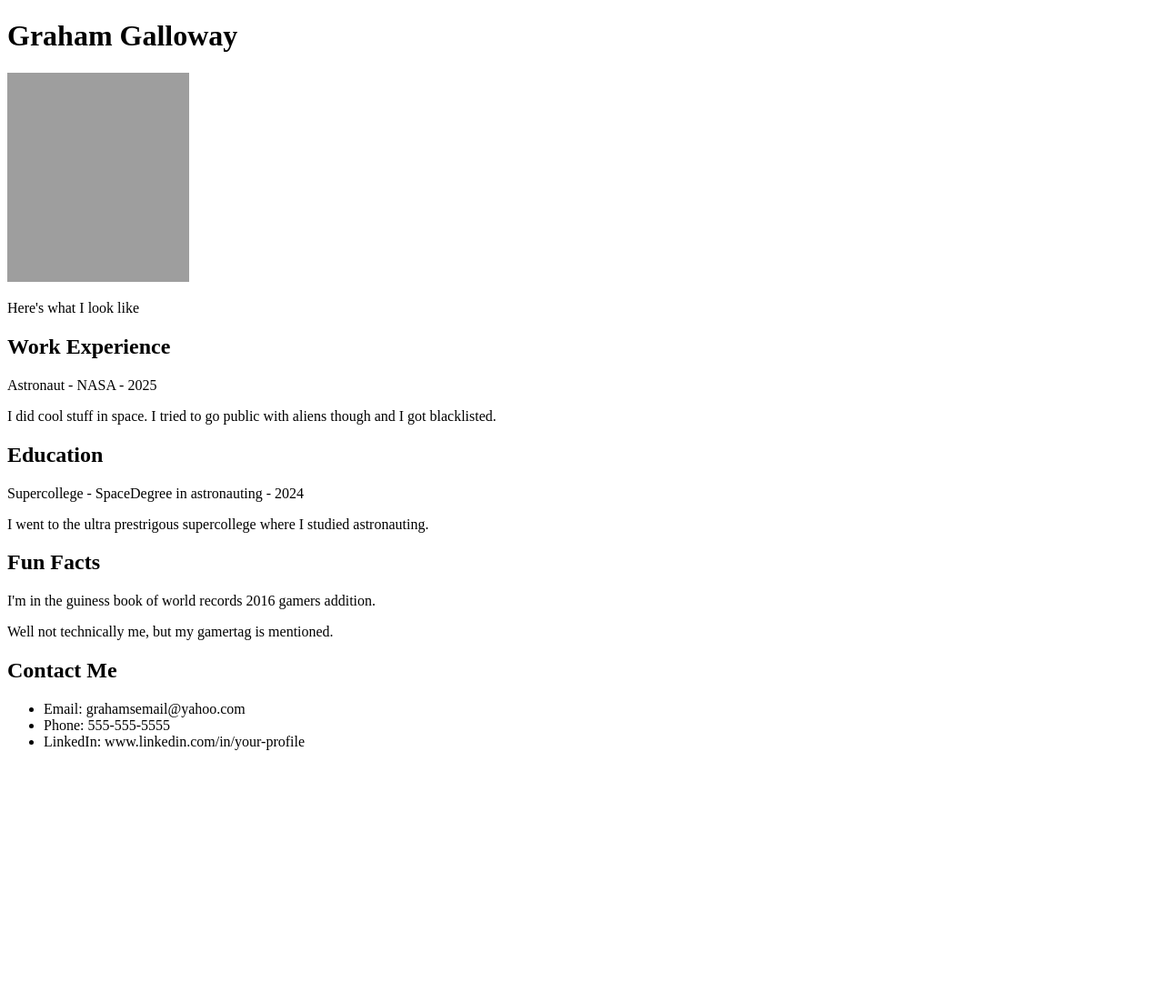
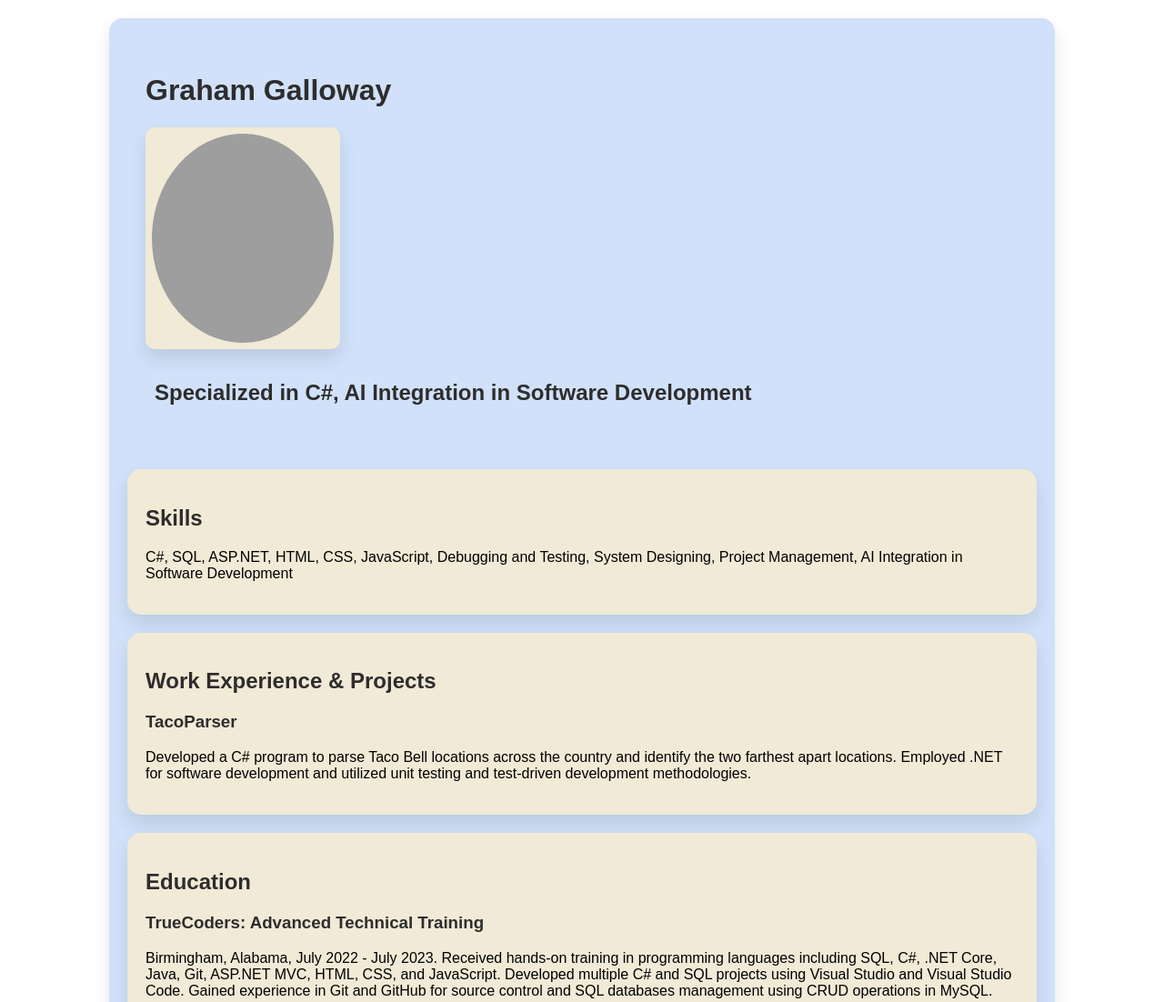
Before and after one commit to Grahamgg/HTML-Portfolio-site, a plain HTML site: page Index.html in a window 1280 px wide. Shown: the top 1102 px of the page at 91% size. Before the commit the page ends 841 px from the top, so only its background shows below. Drawn offline with Linux system fonts and the light colour scheme; grey boxes are pictures that could not be loaded.

Commit message:
added css and modified the website text

```diff
--- a/Index.html
+++ b/Index.html
@@ -1,52 +1,56 @@
 <!DOCTYPE html>
 <html lang="en">
+
 <head>
+    <link rel="stylesheet" href="styles.css">
     <meta charset="UTF-8">
     <meta http-equiv="X-UA-Compatible" content="IE=edge">
     <meta name="viewport" content="width=device-width, initial-scale=1.0">
-    <title>Document</title>
+    <title>Graham Galloway - Software Engineer</title>
 </head>
 
 <body>
-    <header>
-        <h1> Graham Galloway</h1>
-        <img src="Grahamheadshotsmall.jpg" alt ="A picture of Graham Galloway" width ="200" height ="230">
-        <p>Here's what I look like</p>
+    <div class="container">
+        <header>
+            <h1>Graham Galloway</h1>
+            <div class="picture-container">
+                <img class="profile-picture" src="Grahamheadshotsmall.jpg" alt="A picture of Graham Galloway" width="200" height="230">
+            </div>
+            <div class="specialization">
+                <h2>Specialized in C#, AI Integration in Software Development</h2>
+            </div>
+        </header>
+
     </header>
 
-
+    <section>
+        <h2>Skills</h2>
+        <p>C#, SQL, ASP.NET, HTML, CSS, JavaScript, Debugging and Testing, System Designing, Project Management, AI Integration in Software Development</p>
+    </section>
 
     <section>
-        <h2>Work Experience</h2>
-        <p>Astronaut - NASA - 2025</p>
-        <p>I did cool stuff in space. I tried  to go public with aliens though and I got blacklisted.</p>
-
+        <h2>Work Experience & Projects</h2>
+        <h3>TacoParser</h3>
+        <p>Developed a C# program to parse Taco Bell locations across the country and identify the two farthest apart locations. Employed .NET for software development and utilized unit testing and test-driven development methodologies.</p>
+        <!--Add the rest of the projects in a similar way-->
     </section>
 
     <section>
         <h2>Education</h2>
-        <p>Supercollege - SpaceDegree in astronauting - 2024</p>
-        <p>I went to the ultra prestrigous supercollege where I studied astronauting.</p>
-
-    </section>
-
-    <section>
-        <h2>Fun Facts</h2>
-        <p>I'm in the guiness book of world records 2016 gamers addition.</p>
-        <p>Well not technically me, but my gamertag is mentioned.</p>
-
+        <h3>TrueCoders: Advanced Technical Training</h3>
+        <p>Birmingham, Alabama, July 2022 - July 2023. Received hands-on training in programming languages including SQL, C#, .NET Core, Java, Git, ASP.NET MVC, HTML, CSS, and JavaScript. Developed multiple C# and SQL projects using Visual Studio and Visual Studio Code. Gained experience in Git and GitHub for source control and SQL databases management using CRUD operations in MySQL.</p>
     </section>
 
     <section>
         <h2>Contact Me</h2>
         <ul>
-            <li>Email: grahamsemail@yahoo.com</li>
+            <li>Email: Graham@yahoo.com</li>
             <li>Phone: 555-555-5555</li>
-            <li>LinkedIn: www.linkedin.com/in/your-profile</li>
-
+            <li>Github: <a href="https://github.com/Grahamgg">Grahamgg</a></li>
+            <li>LinkedIn: <a href="linkedin.com/in/graham-galloway-9a36a89b/">Graham Galloway</a></li>
+            <li>Codewars: <a href="https://www.codewars.com/users/grahamgg">Grahamgg</a></li>
         </ul>
     </section>
-
-
+    </div>
 </body>
 </html>
--- /dev/null
+++ b/styles.css
@@ -0,0 +1,72 @@
+body {
+    font-family: Arial, sans-serif;
+    color: #000000;
+    background-color: #ffffff;
+    padding: 0;
+    margin: 0;
+    display: flex;
+    justify-content: center;
+}
+
+.container{
+    background-color: #D0E1F9;
+    width: 80%;
+    max-width: 1000px;
+    padding: 20px;
+    margin: 20px;
+    border-radius: 15px;
+    box-shadow: 0px 10px 20px rgba(0,0,0,0.1);
+}
+
+header {
+    color: #333;
+    padding: 20px;
+    text-align: left;
+}
+
+section {
+    background-color: #F0EAD6;
+    padding: 20px;
+    margin: 20px 0;
+    border-radius: 15px;
+    text-align: left;
+    box-shadow: 0px 10px 20px rgba(0,0,0,0.1);
+}
+
+.profile-picture {
+    border-radius: 50%; /* make the image round */
+    display: block;
+}
+
+.picture-container {
+    display: inline-block;
+    border: 2px solid #F0EAD6;
+    padding: 5px;
+    background-color: #F0EAD6;
+    box-shadow: 0px 10px 20px rgba(0,0,0,0.1);
+    border-radius: 10px;
+}
+
+.specialization{
+    color: #268bd2;
+    padding: 10px;
+    text-align: left;
+}
+
+h1, h2, h3 {
+    color: #2e2d2d;
+}
+
+a {
+    color: #268bd2;
+    text-decoration: none;
+}
+
+a:hover {
+    text-decoration: underline;
+}
+
+ul {
+    list-style-type: none;
+    padding: 0;
+}
```
